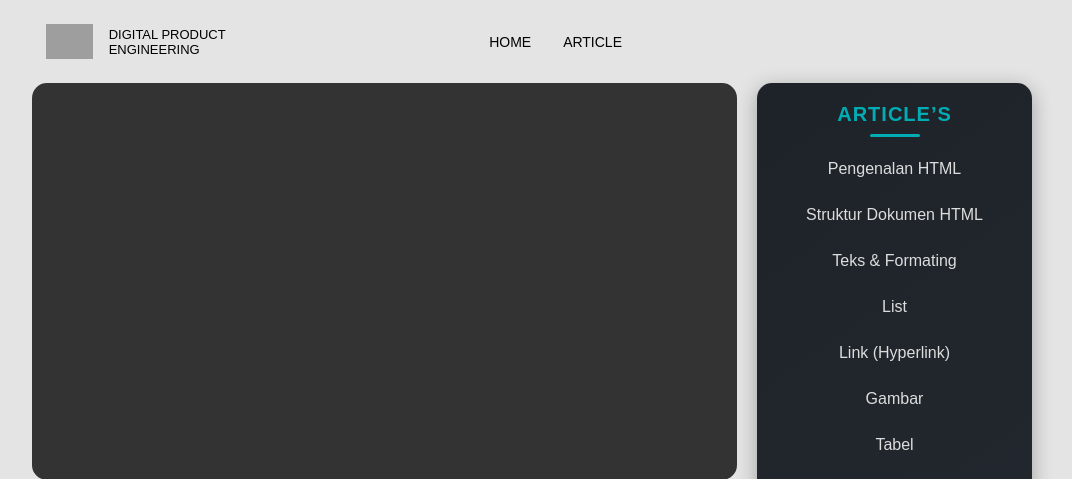
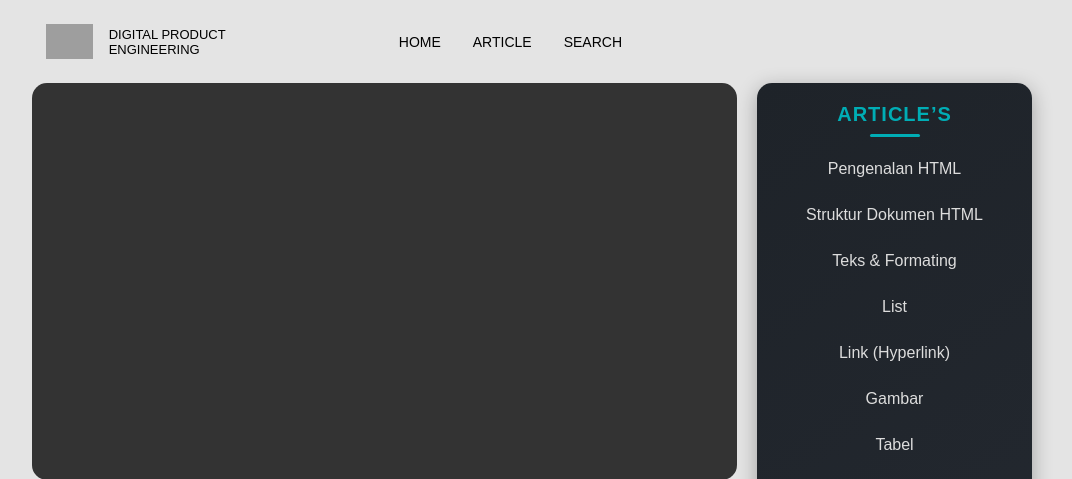
Before and after one commit to Neze24/Rangkuman-Dinamis, a PHP site: page /pages/page.php?Id=1 in a window 1280 px wide. Shown: the top 479 px of the page, without its empty margins (108-1180 px from the left). Run offline with PHP 8.4, Linux system fonts and the light colour scheme; data that the repository does not hold is empty; grey boxes are pictures that could not be loaded.

Commit message:
nambahin search

```diff
--- a/index.html
+++ b/index.html
@@ -25,6 +25,7 @@
             <nav>
                 <a href="#">HOME</a>
                 <a href="pages/page.php?Id=1&No=1">ARTICLE</a>
+                <a href="">SEARCH</a>
             </nav>
         </div>
     </header>
--- a/pages/page.php
+++ b/pages/page.php
@@ -45,6 +45,7 @@ $pointData = mysqli_fetch_assoc($Point);
       <nav>
         <a href="../index.html">HOME</a>
         <a href="page.html">ARTICLE</a>
+        <a href="">SEARCH</a>
       </nav>
     </div>
   </header>
```
